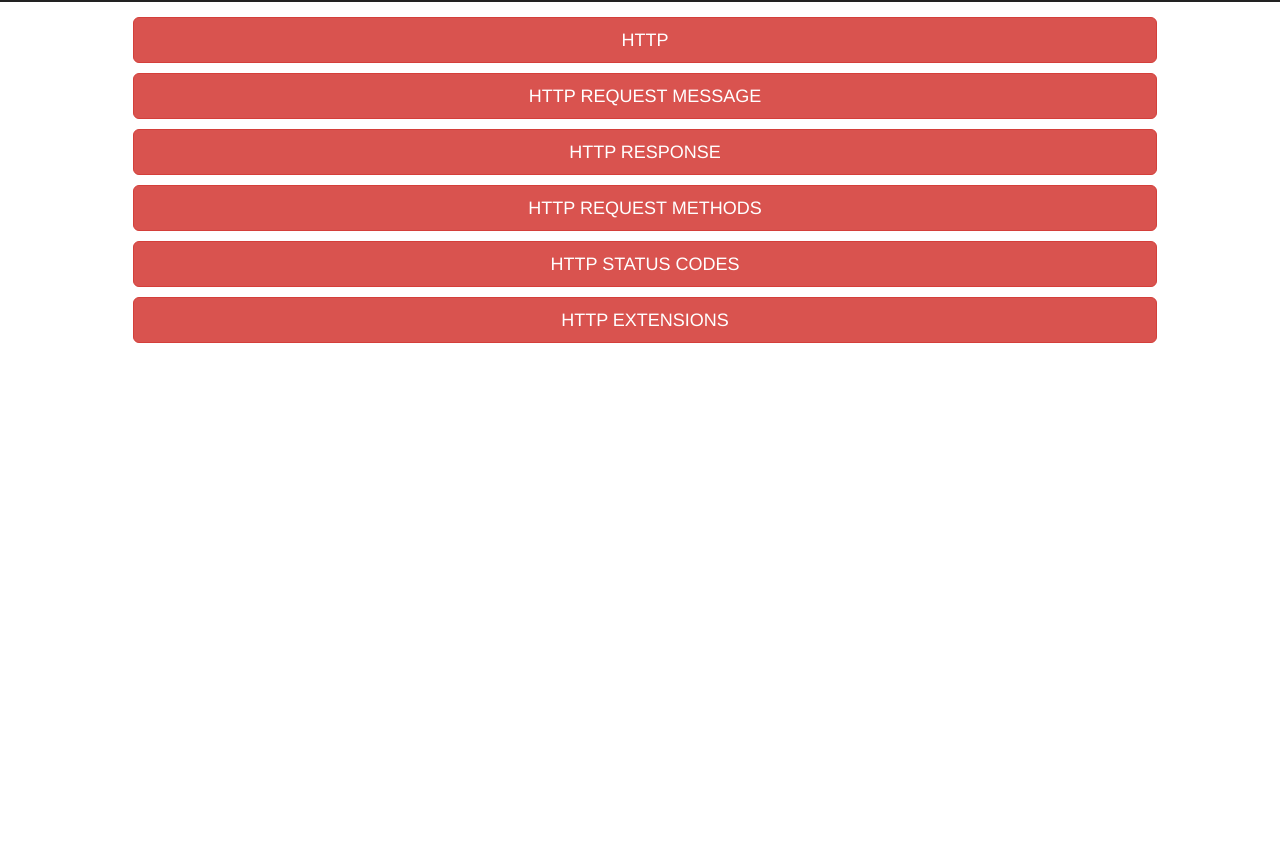
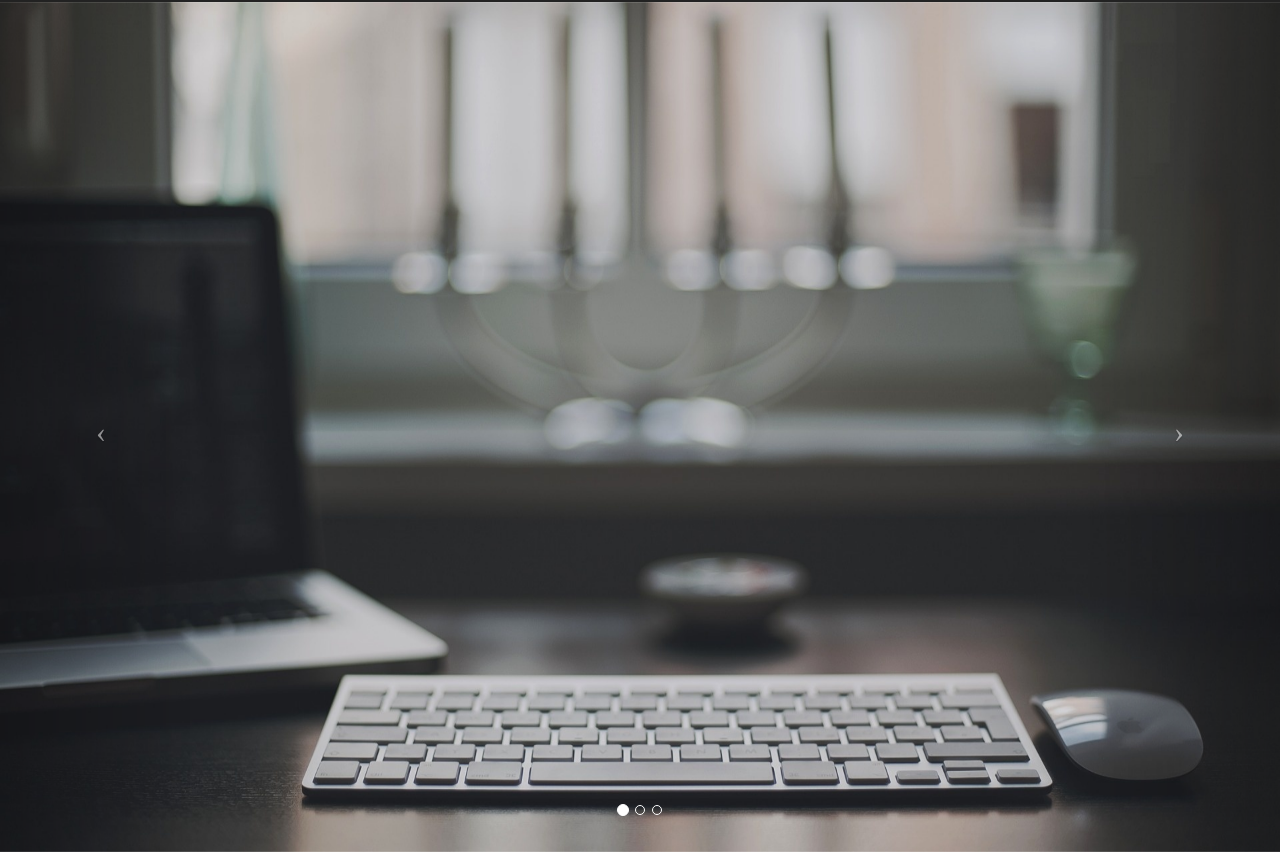
Before and after one commit to ashleeeeeeyyyyy/webtechlec-PRELIMS-, a plain HTML site: page 9364A-G4/Website/http.html in a window 1280 px wide. Shown: the part 96-952 px from the top of the page. Before the commit the page ends 800 px from the top, so only its background shows below. Drawn offline with nearby package versions, Linux system fonts and the light colour scheme.

Commit message:
Edited http.html

```diff
--- a/9364A-G4/Website/http.html
+++ b/9364A-G4/Website/http.html
@@ -34,6 +34,36 @@
                 </div>
             </div>
         </nav>
+
+        <div id="myCarousel" class="carousel">
+            <ol class="carousel-indicators">
+                <li data-target="#myCarousel" data-slide-to="0" class="active"></li>
+                <li data-target="#myCarousel" data-slide-to="1"></li>
+                <li data-target="#myCarousel" data-slide-to="2"></li>
+            </ol>
+
+            <div class="carousel-inner">
+                <div class="item active">
+                    <img src="images/slider4.jpg" class="img-responsive" style="width: 100%; height: 850px;">
+                </div>
+
+                <div class="item">
+                    <img src="images/slider5.jpg" class="img-responsive" style="width: 100%; height: 850px;">
+                </div>
+
+                <div class="item">
+                    <img src="images/slider6.jpg" class="img-responsive" style="width: 100%; height: 850px;">
+                </div>
+            </div>
+
+            <a class="carousel-control left" href="#myCarousel" data-slide="prev">
+                <span class="icon-prev"></span>
+            </a>
+
+            <a class="carousel-control right" href="#myCarousel" data-slide="next">
+                <span class="icon-next"></span>
+            </a>
+        </div>
 
         <div class="container">
             <div class="row">
```
